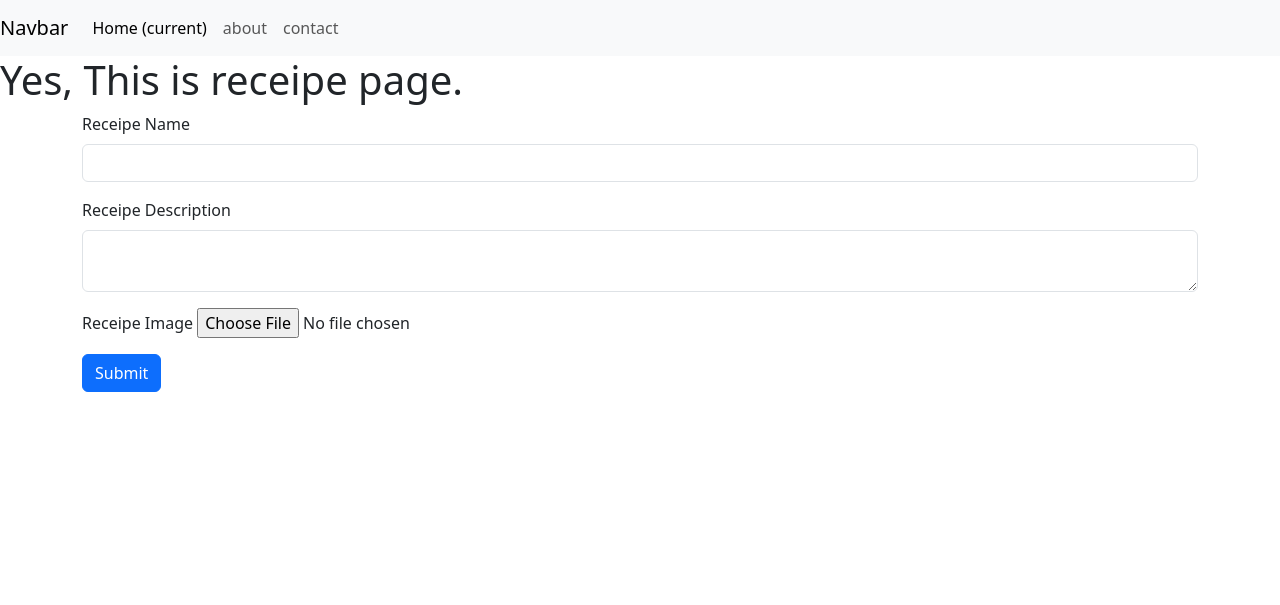
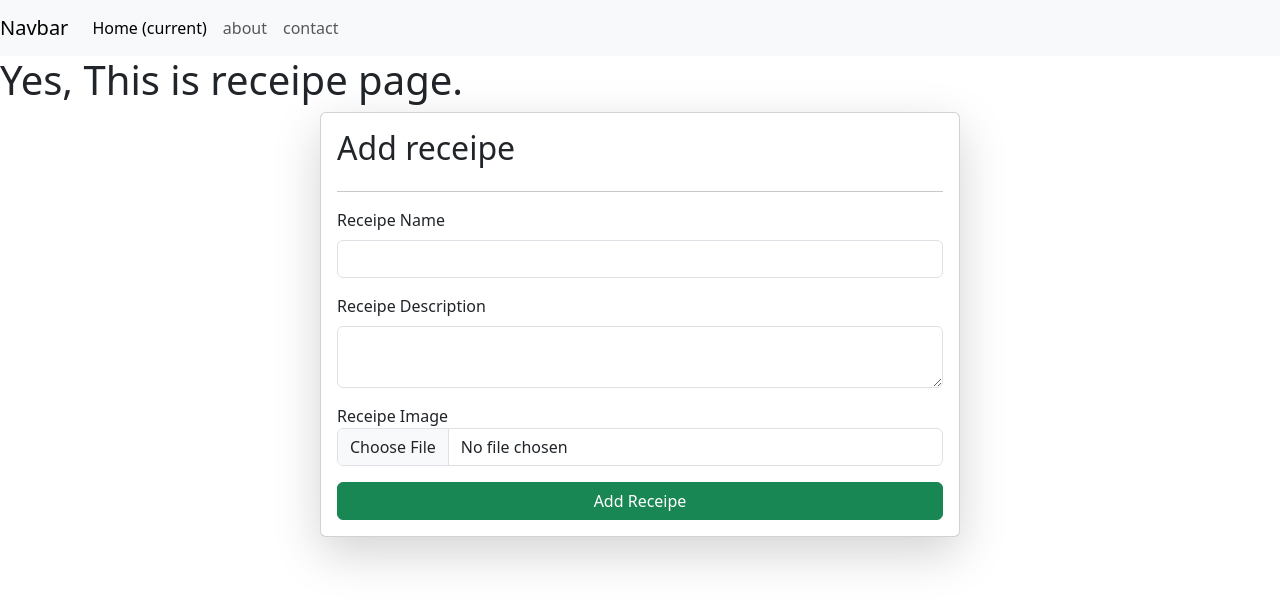
Before and after one commit to P6s-fx/Receipe-Django, a Django app: page /receipes/ in a window 1280 px wide. Shown: the top 605 px of the page. Run offline with Django 5.2, Linux system fonts and the light colour scheme.

Commit message:
adding FE-BE data

```diff
--- a/DJango/Dweb/veggie/templates/receipes.html
+++ b/DJango/Dweb/veggie/templates/receipes.html
@@ -1,20 +1,26 @@
 {% extends "base.html" %}
 {% block start %}
 <h1>Yes, This is receipe page.</h1>
-<form class="container">
+<form class="col-6 mx-auto card p-3 shadow-lg" method="post" enctype="multipart/form-data">
+    {% csrf_token %}
+    <h2>Add receipe</h2>
+    <hr>
+
     <div class="mb-3">
       <label for="exampleInputEmail1" class="form-label">Receipe Name</label>
-      <input type="text" class="form-control" >
+      <input name="receipe_name" required type="text" class="form-control" >
+    </div>
 
+    <div class="mb-3">
+      <label for="exampleInputPassword1" name="receipe_description" class="form-label">Receipe Description</label>
+      <textarea name="receipe_description" required class="form-control" ></textarea>
     </div>
+
     <div class="mb-3">
-      <label for="exampleInputPassword1" class="form-label">Receipe Description</label>
-      <textarea class="form-control" ></textarea>
+      <label class="form-check-label" for="exampleCheck1">Receipe Image</label>
+      <input name="receipe_image" type="file" class="form-control" >
     </div>
-    <div class="mb-3">
-        <label class="form-check-label" for="exampleCheck1">Receipe Image</label>
-      <input type="file" class="file" id="exampleCheck1">
-    </div>
-    <button type="submit" class="btn btn-primary">Submit</button>
+
+    <button type="submit" class="btn btn-success">Add Receipe</button>
   </form>
 {% endblock %}
--- a/DJango/Dweb/veggie/views.py
+++ b/DJango/Dweb/veggie/views.py
@@ -2,4 +2,12 @@ from django.shortcuts import render
 
 # Create your views here.
 def receipes(request):
+
+    if request.method == "POST":
+        data = request.POST
+        receipe_name = data.get('receipe_name')
+        receipe_description = data.get('receipe_description')
+        # receipe_image = data.get('receipe_image')
+        print(receipe_name)
+        print(receipe_description)
     return render(request, 'receipes.html')
```
Also changed, not shown: DJango/Dweb/db.sqlite3, DJango/Dweb/veggie/migrations/0002_rename_receipe_receipes.py (added).
